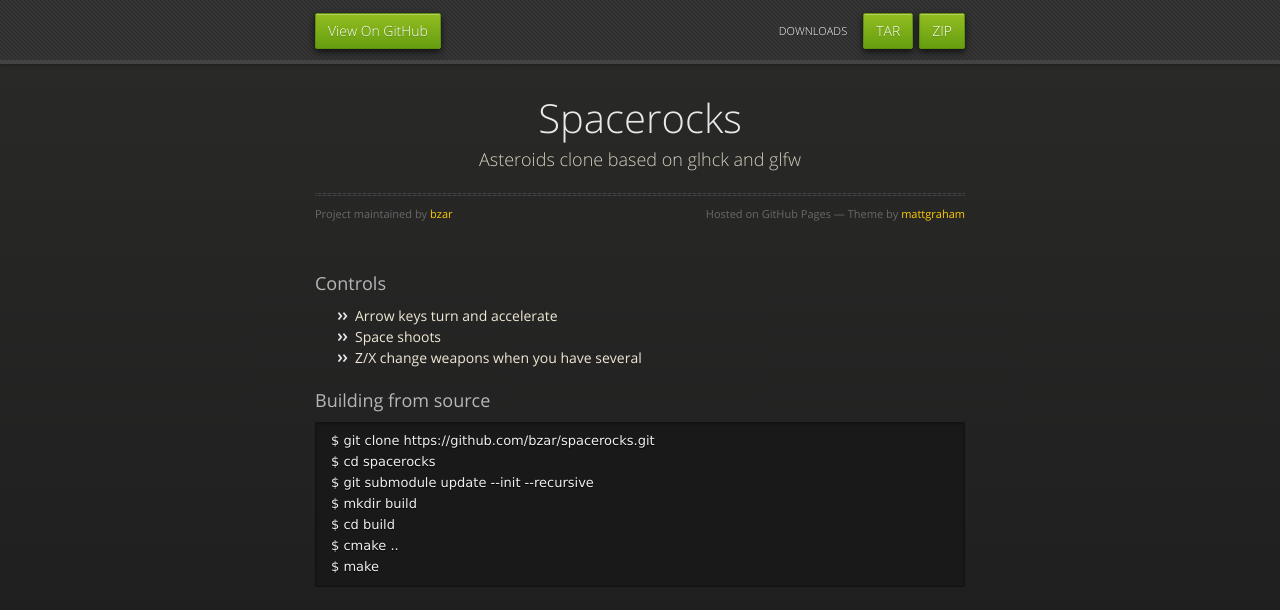
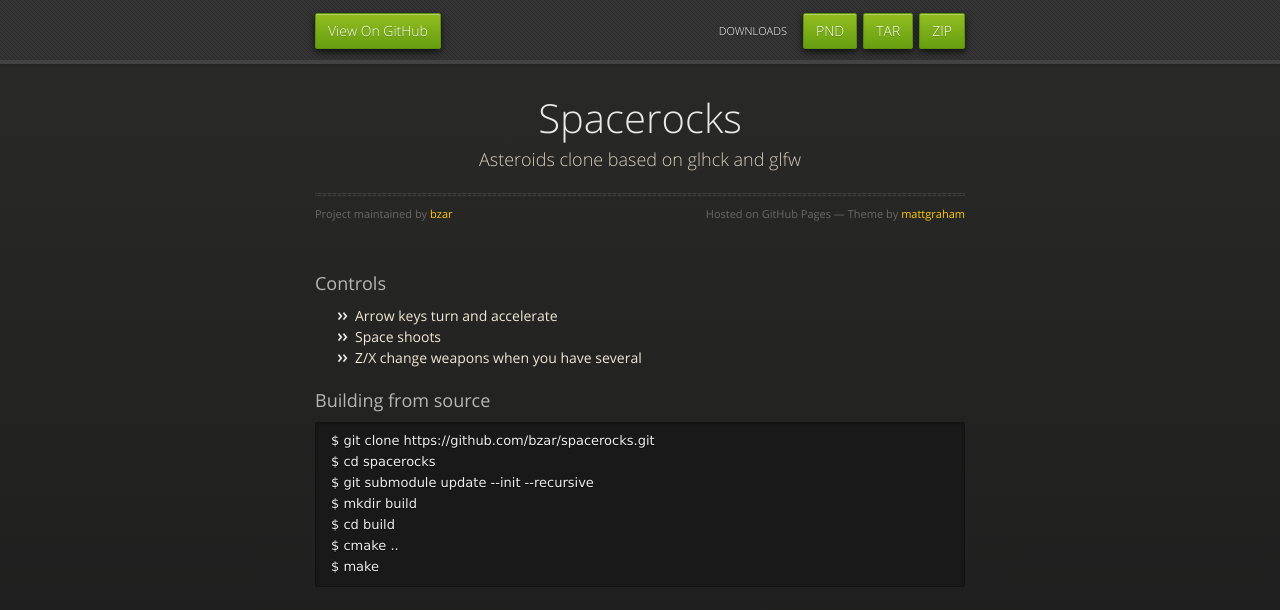
Before and after one commit to bzar/spacerocks, a plain HTML site: page index.html in a window 1280 px wide. Drawn offline with nearby package versions, Linux system fonts and the light colour scheme.

Commit message:
added pnd link

```diff
--- a/index.html
+++ b/index.html
@@ -23,6 +23,7 @@
           <li class="fork"><a href="https://github.com/bzar/spacerocks">View On GitHub</a></li>
           <li class="downloads"><a href="https://github.com/bzar/spacerocks/zipball/master">ZIP</a></li>
           <li class="downloads"><a href="https://github.com/bzar/spacerocks/tarball/master">TAR</a></li>
+          <li class="downloads"><a href="http://repo.openpandora.org/?page=detail&app=spacerocks-bzar">PND</a></li>
           <li class="title">DOWNLOADS</li>
         </nav>
       </div><!-- end header -->
```
